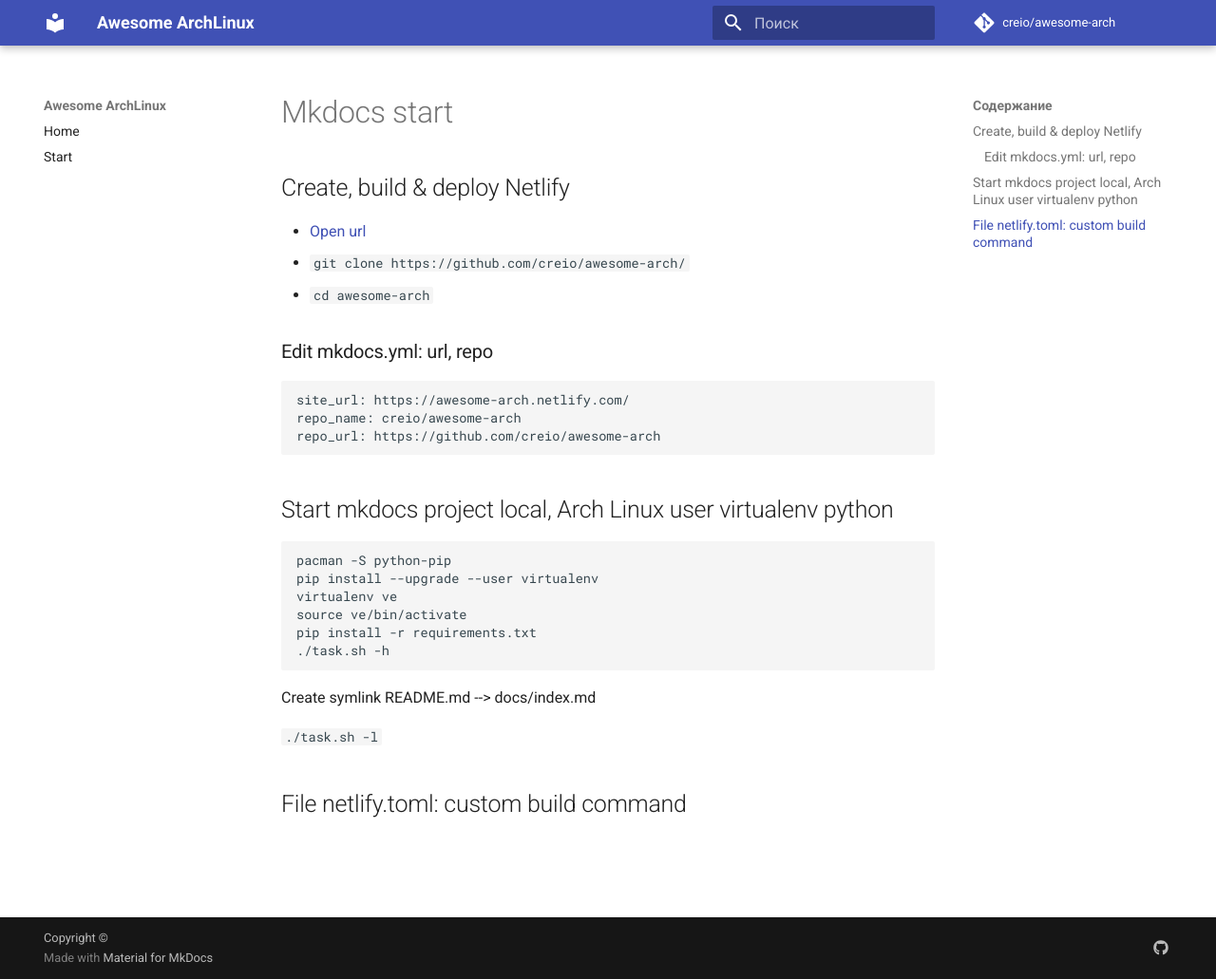
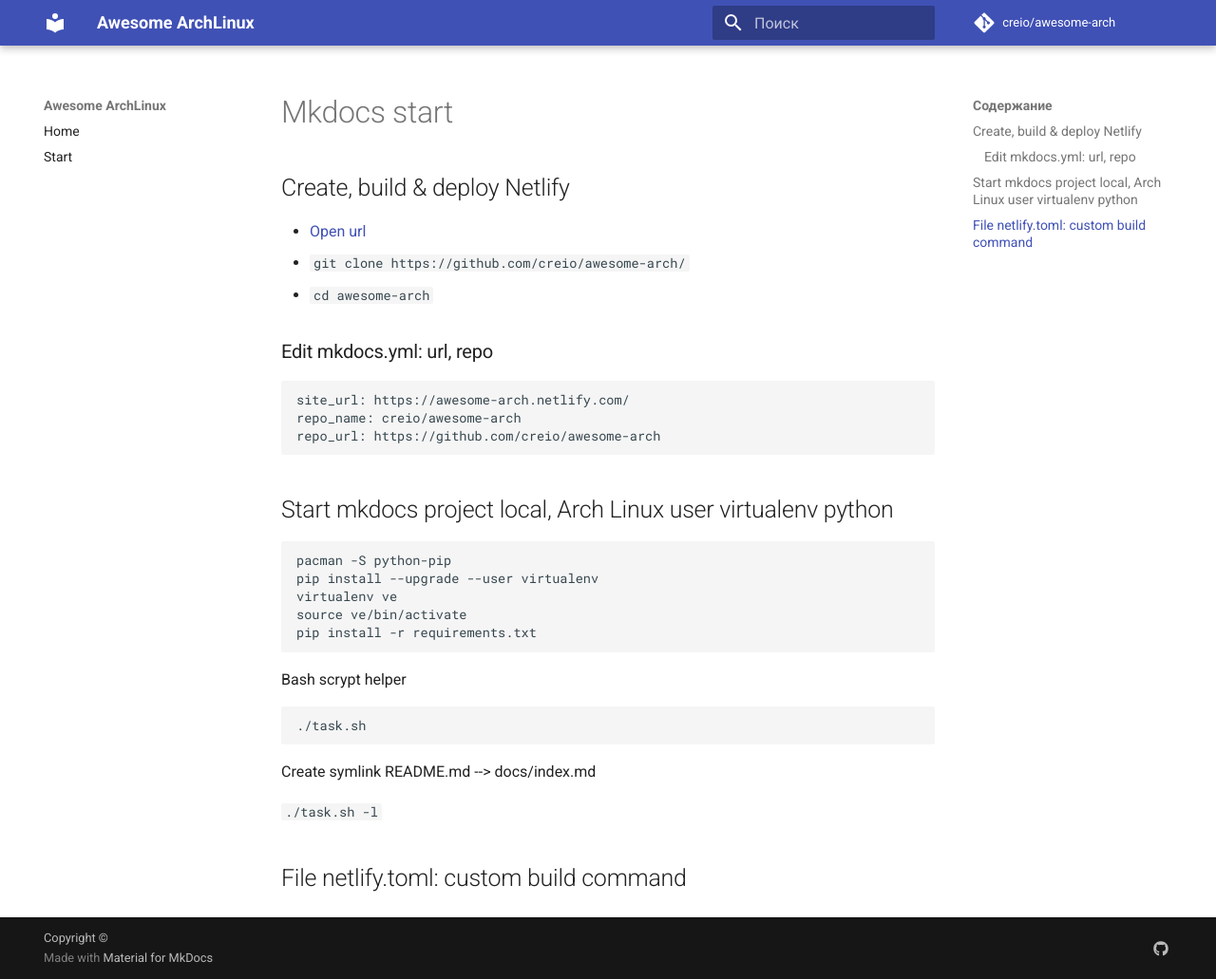
Before and after one commit to creio/creio-mkdocs, an MkDocs documentation site: the page built from docs/start/index.md, in a window 1280 px wide and 1031 px high. Shown: the whole window at 95% size. Built offline with MkDocs 1.6.1 and Material for MkDocs 9.7.7, drawn with Linux system fonts in a browser that asks for light colours; comment, search, counter and statistics services are not loaded.

Commit message:
2019.07.13 Update

````diff
--- a/docs/start/index.md
+++ b/docs/start/index.md
@@ -22,7 +22,12 @@
 virtualenv ve
 source ve/bin/activate
 pip install -r requirements.txt
-./task.sh -h
+```
+
+Bash scrypt helper
+
+```sh
+./task.sh
 ```
 
 Create symlink README.md --> docs/index.md
````
